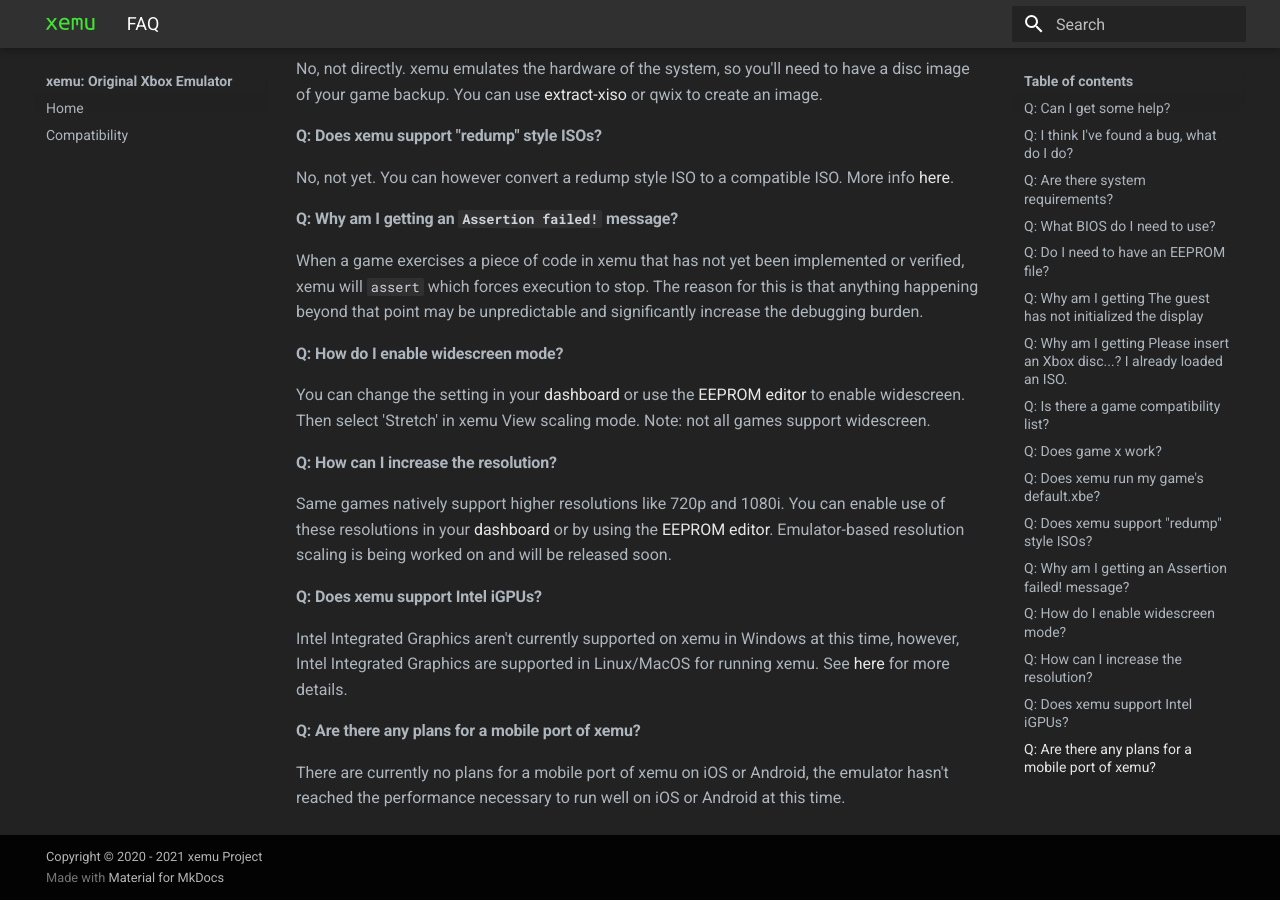
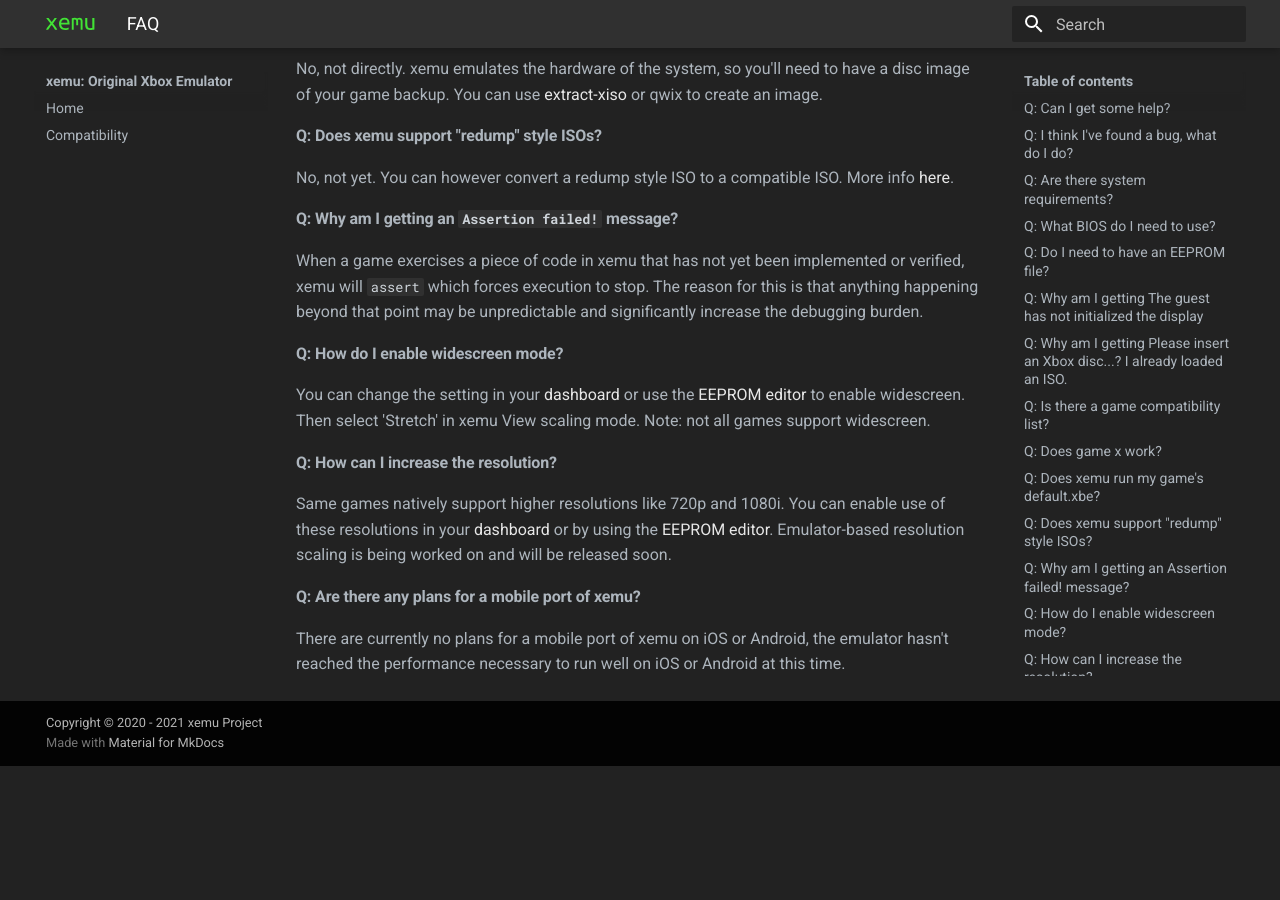
Before and after one commit to xemu-project/xemu-website, an MkDocs documentation site: the page built from docs/docs/faq.md, in a window 1280 px wide and 900 px high, scrolled down 1183 px. Built offline with MkDocs 1.6.1 and Material for MkDocs 9.7.7, drawn with Linux system fonts in a browser that asks for light colours; after the commit the page ends 1949 px from its top, so only the background shows below that.

Commit message:
faq.md: Remove Intel iGPU issues from FAQ (#34)

```diff
--- a/docs/docs/faq.md
+++ b/docs/docs/faq.md
@@ -42,8 +42,5 @@ You can change the setting in your [dashboard](dashboard.md) or use the [EEPROM
 #### Q: How can I increase the resolution?
 Same games natively support higher resolutions like 720p and 1080i. You can enable use of these resolutions in your [dashboard](dashboard.md) or by using the [EEPROM editor](eeprom.md). Emulator-based resolution scaling is being worked on and will be released soon.
 
-#### Q: Does xemu support Intel iGPUs?
-Intel Integrated Graphics aren't currently supported on xemu in Windows at this time, however, Intel Integrated Graphics are supported in Linux/MacOS for running xemu. See [here](<https://github.com/mborgerson/xemu/issues/137>) for more details.
-
 #### Q: Are there any plans for a mobile port of xemu?
 There are currently no plans for a mobile port of xemu on iOS or Android, the emulator hasn't reached the performance necessary to run well on iOS or Android at this time.
```
